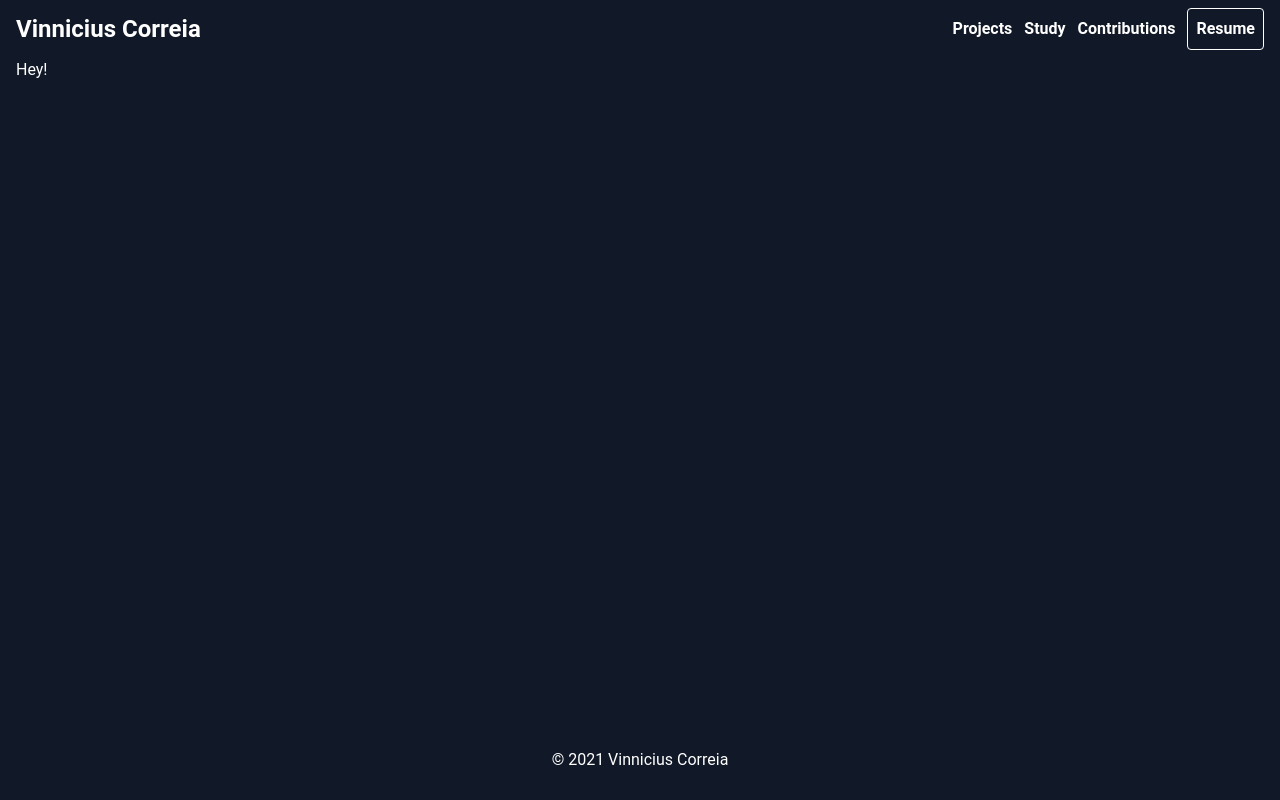
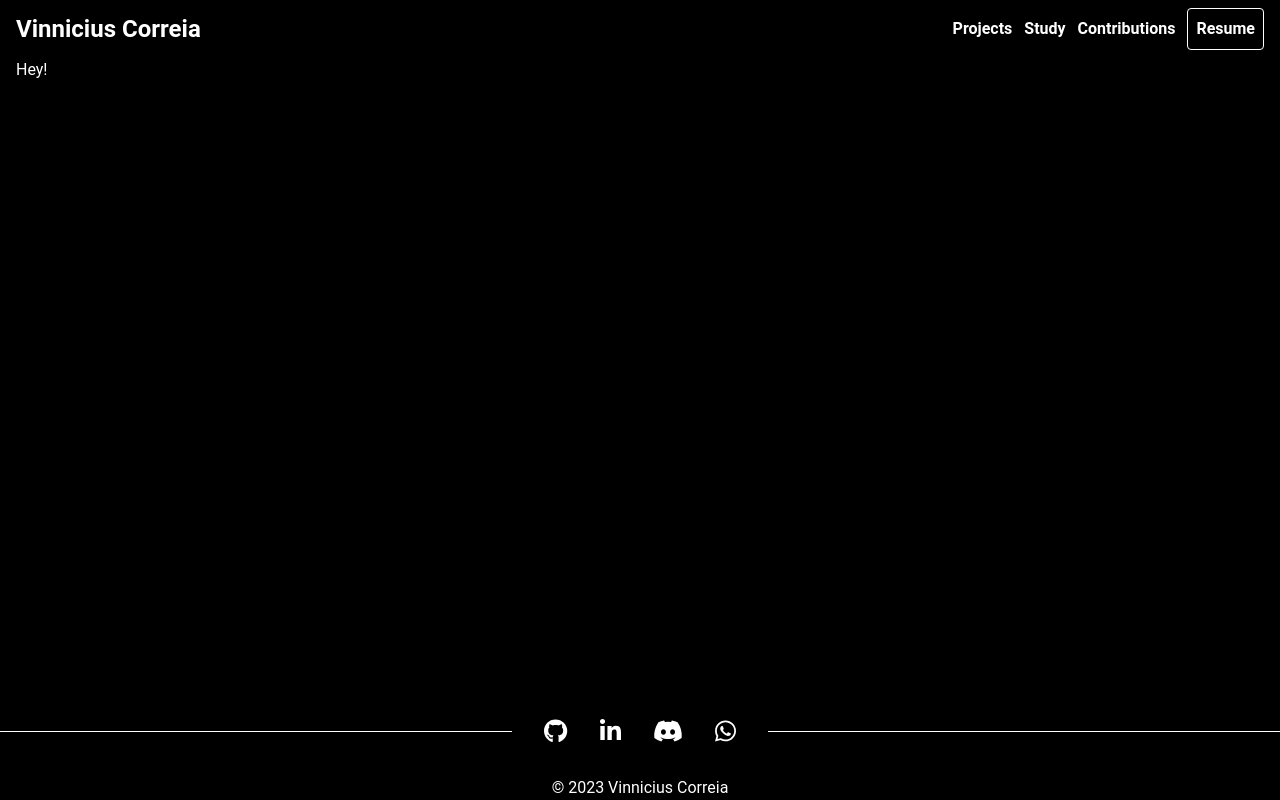
Before and after one commit to vincorreia/portfolio-revamp, a Next.js app: page / in a window 1280 px wide. Built offline with nearby package versions, Linux system fonts and the light colour scheme.

Commit message:
FEATURE: Footer

```diff
--- a/package.json
+++ b/package.json
@@ -10,6 +10,9 @@
   },
   "dependencies": {
     "@fortawesome/fontawesome-svg-core": "^6.3.0",
+    "@fortawesome/free-brands-svg-icons": "^6.3.0",
+    "@fortawesome/free-regular-svg-icons": "^6.3.0",
+    "@fortawesome/free-solid-svg-icons": "^6.3.0",
     "@fortawesome/react-fontawesome": "^0.2.0",
     "@next/font": "13.1.6",
     "@types/node": "18.14.0",
--- a/src/components/organisms/Footer.tsx
+++ b/src/components/organisms/Footer.tsx
@@ -1,12 +1,48 @@
+import { FontAwesomeIcon } from "@fortawesome/react-fontawesome";
+import {
+  faGithub,
+  faLinkedinIn,
+  faDiscord,
+  faWhatsapp,
+} from "@fortawesome/free-brands-svg-icons";
 export const Footer = () => {
   return (
-    <footer className="flex h-20 w-full flex-col items-center justify-center bg-gray-900">
-      <ul className="flex gap-x-2">
-        <li></li>
-        <li></li>
-        <li></li>
+    <footer className="flex w-full flex-col justify-center gap-y-8 bg-[var(--primary)]">
+      <ul className="befored aftered flex items-center gap-x-8" role="menu">
+        <li role="menuitem" aria-label="Github">
+          <a
+            rel="noreferrer"
+            href="https://github.com/vincorreia"
+            target="_blank"
+          >
+            <FontAwesomeIcon icon={faGithub} size="xl" />
+          </a>
+        </li>
+        <li role="menuitem" aria-label="Linkedin">
+          <a
+            rel="noreferrer"
+            href="https://www.linkedin.com/in/vinnicius-correia/"
+            target="_blank"
+          >
+            <FontAwesomeIcon icon={faLinkedinIn} size="xl" />
+          </a>
+        </li>
+        <li role="menuitem" aria-label="Discord">
+          <a
+            rel="noreferrer"
+            href="https://www.discordapp.com/users/151124382578769920"
+            target="_blank"
+          >
+            <FontAwesomeIcon icon={faDiscord} size="xl" />
+          </a>
+        </li>
+        <li role="menuitem" aria-label="Whatsapp">
+          <a rel="noreferrer" href="https://wa.me/34642991309" target="_blank">
+            <FontAwesomeIcon icon={faWhatsapp} size="xl" />
+          </a>
+        </li>
       </ul>
-      <p className="text-white">© 2021 Vinnicius Correia</p>
+      <p className="text-center text-white">© 2023 Vinnicius Correia</p>
     </footer>
   );
 };
--- a/src/components/organisms/Nav.tsx
+++ b/src/components/organisms/Nav.tsx
@@ -8,7 +8,7 @@ export const Nav = () => {
   return (
     <header
       className={`flex flex-col sm:static sm:block ${
-        open ? "fixed top-0 bottom-0 z-10 w-full bg-gray-900" : ""
+        open ? "fixed top-0 bottom-0 z-10 w-full bg-[var(--primary)]" : ""
       }`}
     >
       <nav
--- a/src/pages/index.tsx
+++ b/src/pages/index.tsx
@@ -1,5 +1,4 @@
 import Head from "next/head";
-
 
 export default function Home() {
   return (
@@ -13,9 +12,7 @@ export default function Home() {
         <meta name="viewport" content="width=device-width, initial-scale=1" />
         <link rel="icon" href="/favicon.ico" />
       </Head>
-      <div>
-        Hey!
-      </div>
+      <div>Hey!</div>
     </>
   );
 }
--- a/src/styles/globals.css
+++ b/src/styles/globals.css
@@ -2,11 +2,23 @@
 @tailwind components;
 @tailwind utilities;
 
+:root {
+  --primary: black;
+  --secondary: #20C20E
+}
 input {
   @apply w-full;
 }
 
 #__next {
-  @apply flex flex-col bg-gray-900 font-roboto text-white;
+  @apply flex flex-col bg-[var(--primary)] font-roboto text-white;
   height: 100svh;
 }
+
+.befored {
+  @apply before:h-[1px] before:grow before:bg-white;
+}
+
+.aftered {
+  @apply after:h-[1px] after:flex-grow after:bg-white;
+}
```
Also changed, not shown: 1 other file (tests, documents, lock files or other folders).
